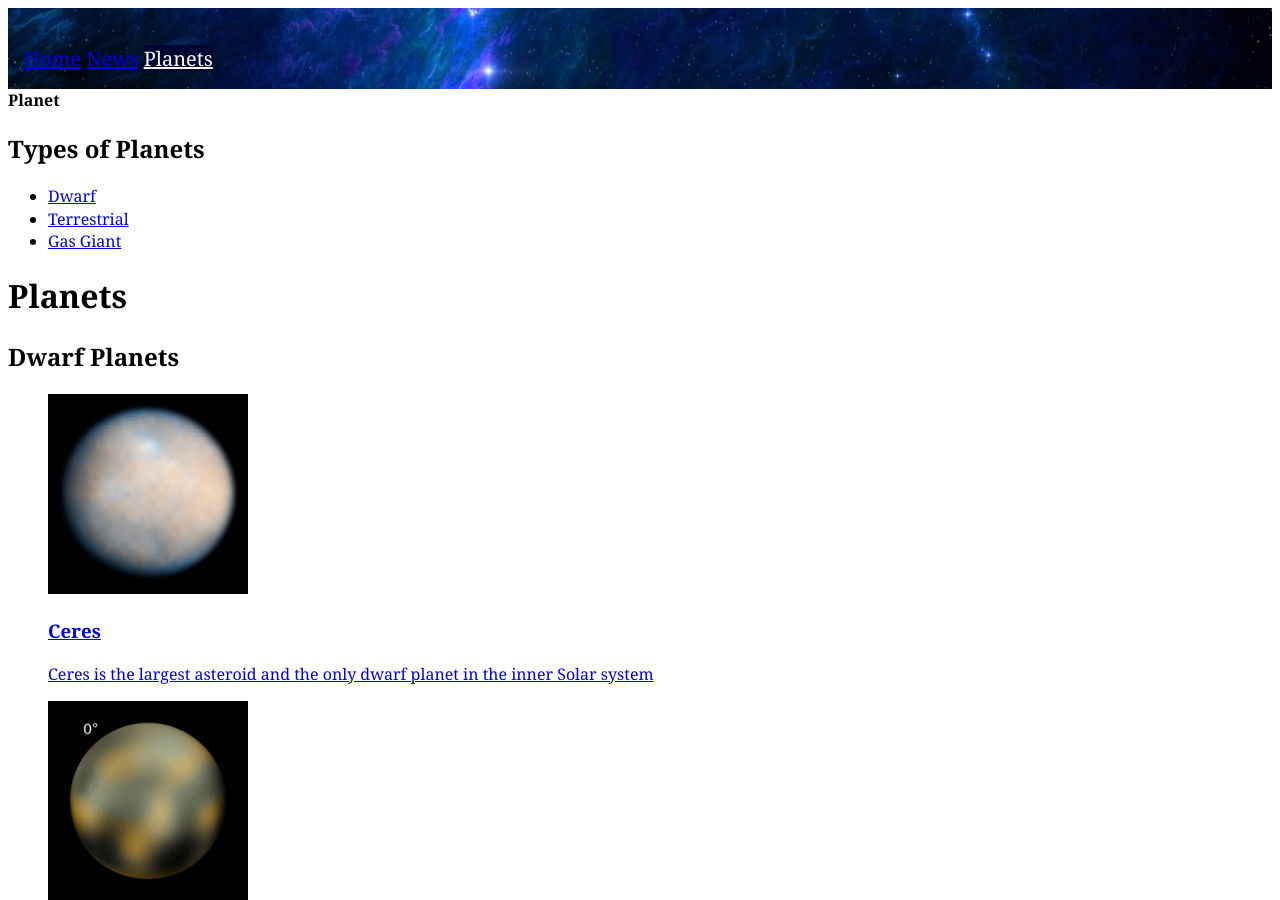
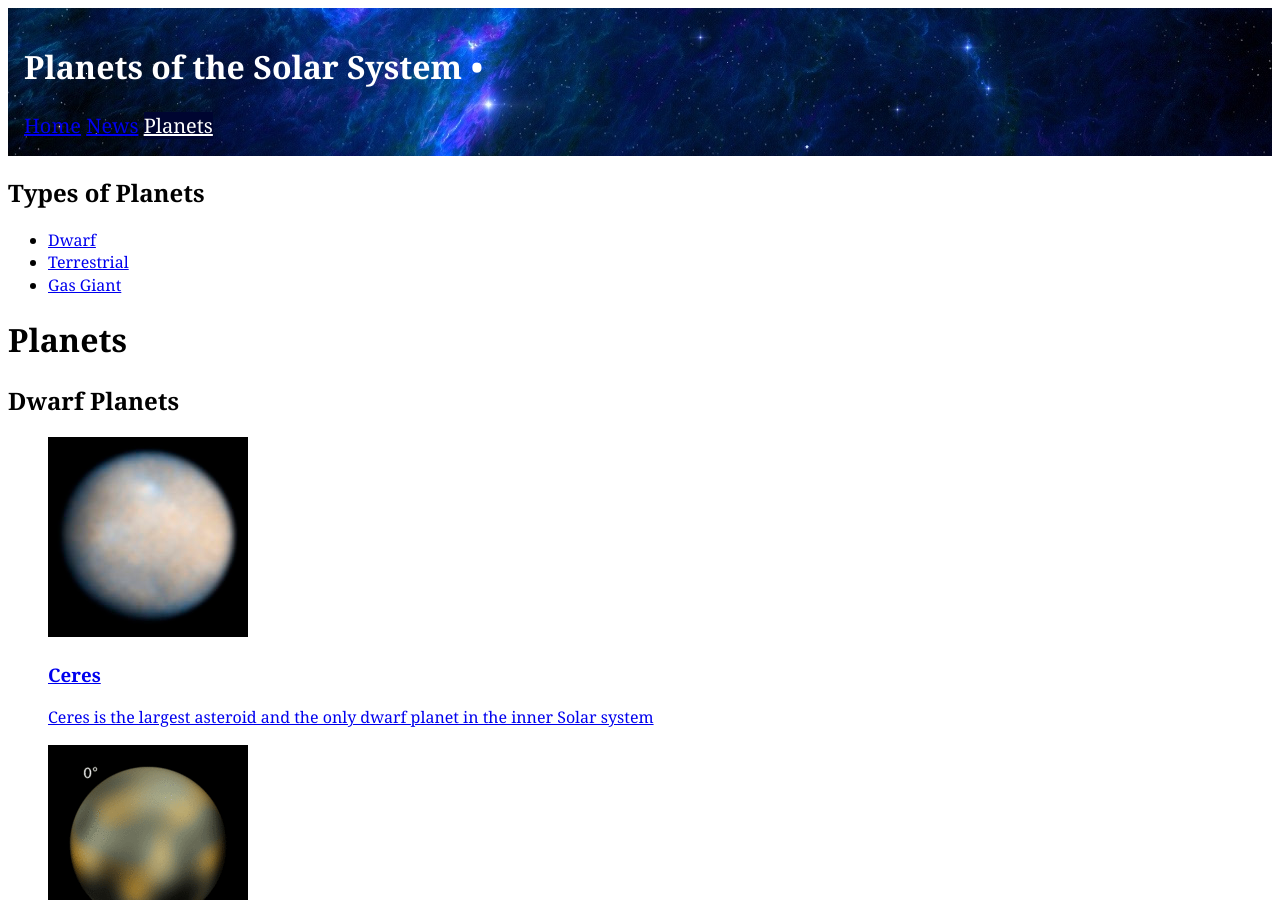
Before and after one commit to Joberrr/hide, a Jekyll site: the page built from planets/index.html, in a window 1280 px wide and 900 px high. Built offline with Jekyll 4.4.1, drawn with Linux system fonts in a browser that asks for light colours; Markdown is read by kramdown in place of the engine named in the settings.

Commit message:
Title updates

```diff
--- a/_layouts/planets.html
+++ b/_layouts/planets.html
@@ -1,8 +1,6 @@
 ---
 layout: default
 ---
-
-<strong>Planet</strong>
 
 <h2>Types of Planets</h2>
 <nav>
--- a/news.html
+++ b/news.html
@@ -1,5 +1,6 @@
 ---
 layout: news
+title: Jekyll News
 ---
 
 <h1>Jekyll News</h1>
--- a/planets/dwarf/index.html
+++ b/planets/dwarf/index.html
@@ -1,5 +1,6 @@
 ---
 layout: planets
+title: Dwarf Planets
 ---
 
 <h1>Dwarf planets</h1>
--- a/planets/gas-giant/index.html
+++ b/planets/gas-giant/index.html
@@ -1,5 +1,6 @@
 ---
 layout: planets
+title: Gas Giant Planets
 ---
 
 <h1>Gas giant planets</h1>
--- a/planets/index.html
+++ b/planets/index.html
@@ -1,6 +1,7 @@
 ---
 layout: planets
 mastheadClass: masthead-planets
+title: Planets of the Solar System
 ---
 
 <h1>Planets</h1>
--- a/planets/terrestrial/index.html
+++ b/planets/terrestrial/index.html
@@ -1,5 +1,6 @@
 ---
 layout: planets
+title: Terrestrial Planets
 ---
 
 <h1>Terrestrial planets</h1>
```
